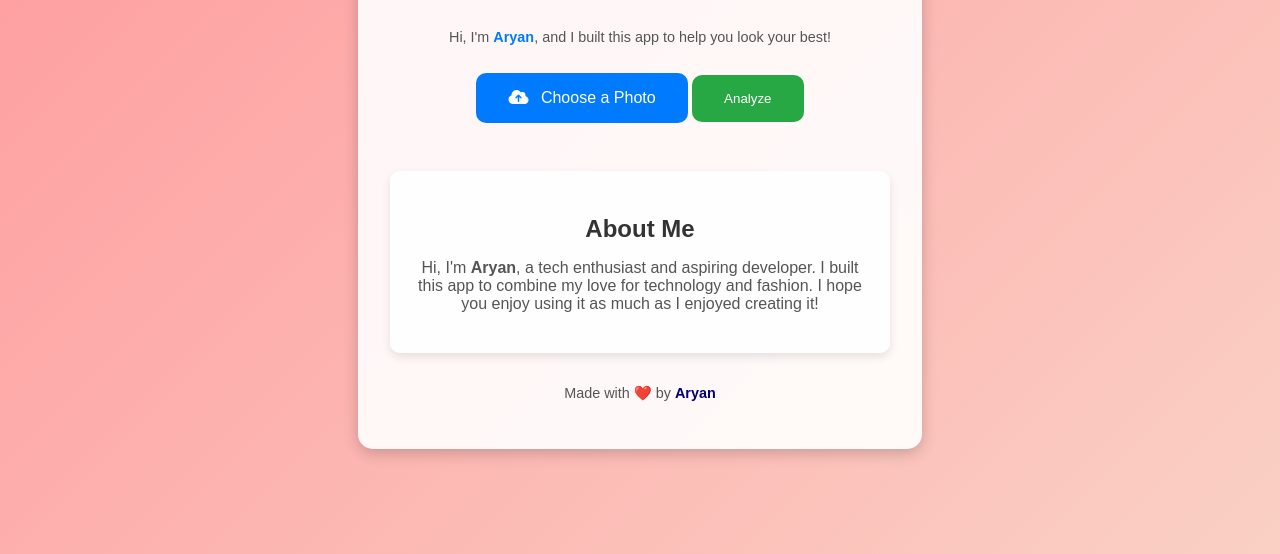
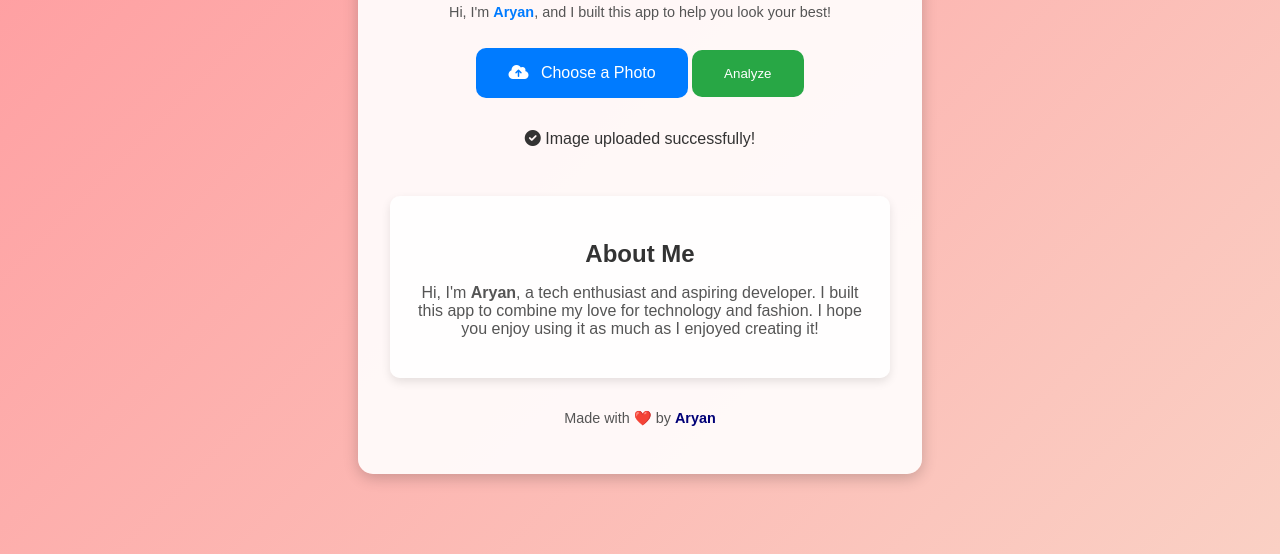
Before and after one commit to astroaryann/StyleSense-AI, a plain HTML site: page index.html in a window 1280 px wide. Shown: the part 246-800 px from the top of the page. Drawn offline with nearby package versions, Linux system fonts and the light colour scheme.

Commit message:
Update index.html

```diff
--- a/index.html
+++ b/index.html
@@ -28,6 +28,12 @@
             <button class="analyze-button" onclick="uploadImage()">Analyze</button>
         </div>
 
+        <!-- Pop-up Message -->
+        <div id="popup" class="popup">
+            <i class="fas fa-check-circle"></i>
+            <span>Image uploaded successfully!</span>
+        </div>
+
         <!-- Result Section -->
         <div id="result" class="result-card">
             <img id="uploadedImage" src="#" alt="Uploaded Image" class="uploaded-image">
@@ -52,8 +58,6 @@
         </footer>
     </div>
 
-    <!-- Add Supabase SDK -->
-    <script src="https://cdn.jsdelivr.net/npm/@supabase/supabase-js@2"></script>
     <script src="script.js"></script>
 </body>
 </html>
```
